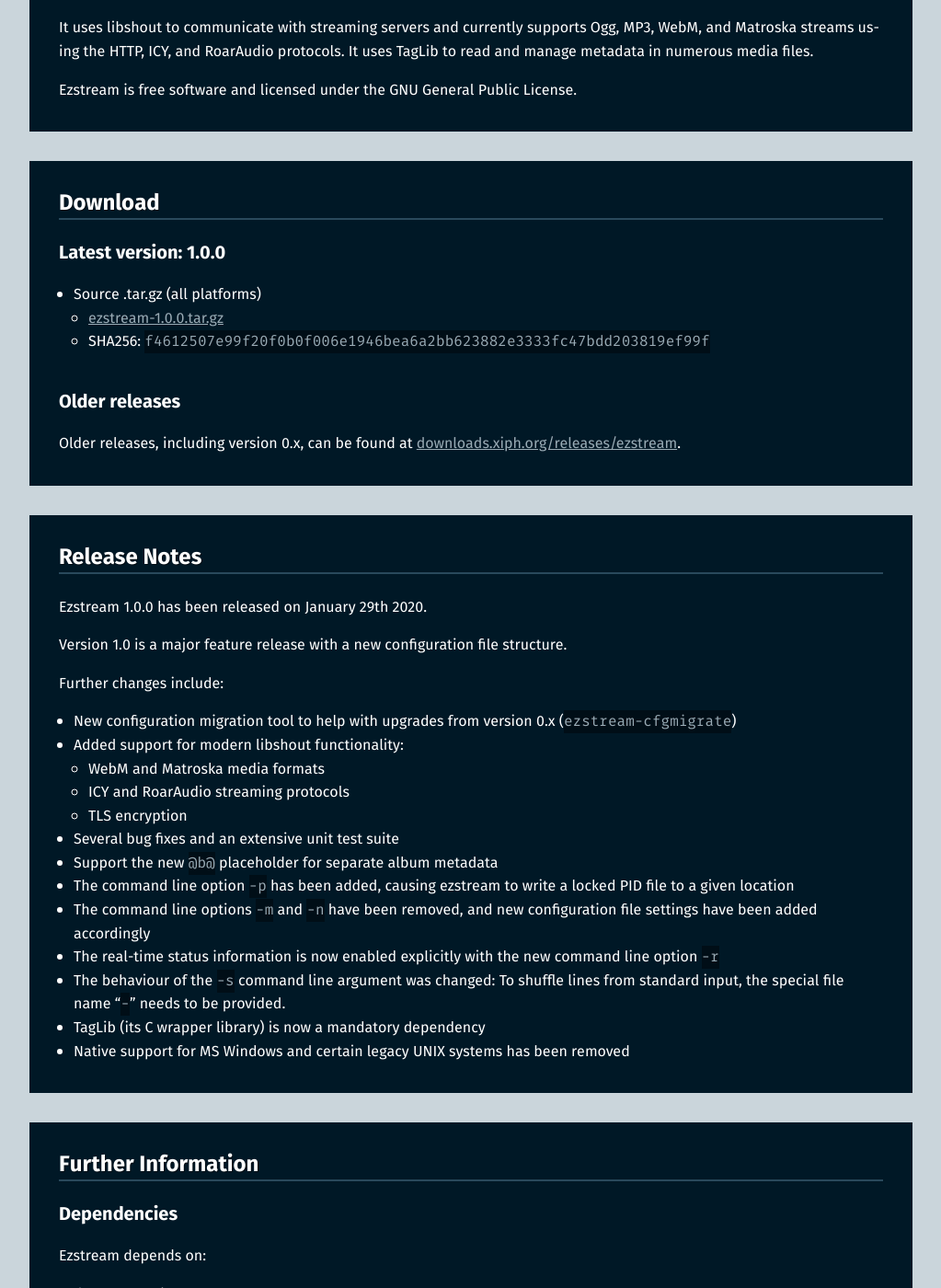
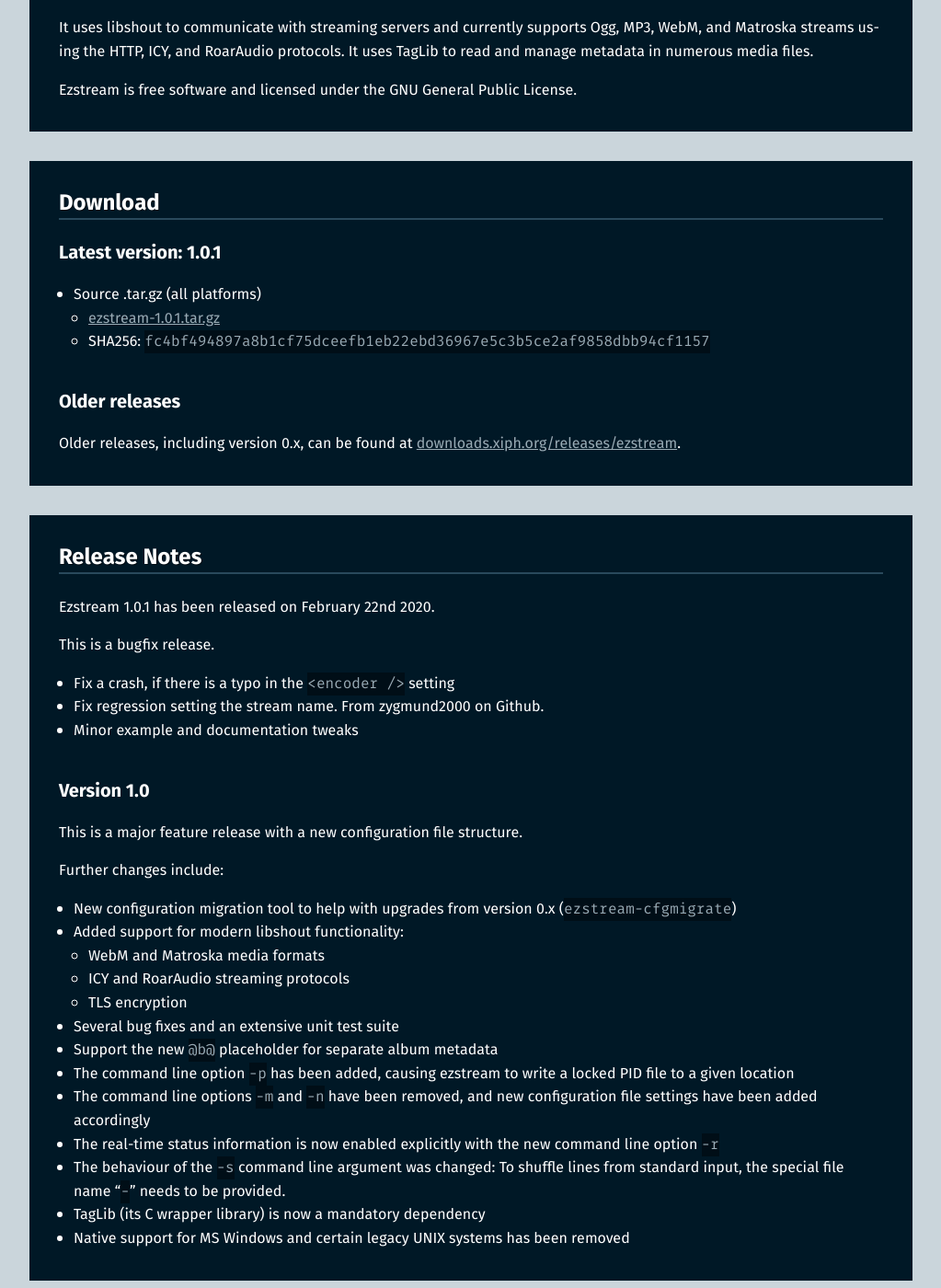
Before and after one commit to barionleg/Xipho, a Jekyll site: the page built from ezstream.md, in a window 1280 px wide and 1400 px high, scrolled down 564 px. Shown: the whole window at 92% size, without its empty margins (128-1151 px from the left). Built offline with Jekyll 4.4.1, drawn with Linux system fonts in a browser that asks for light colours.

Commit message:
Release ezstream 1.0.1
This restores commit 4ae029fc83bc38c4f79370c7bccaf38e30e342d6 from
git.xiph.org.

```diff
--- a/ezstream.md
+++ b/ezstream.md
@@ -24,11 +24,11 @@ Ezstream is free software and licensed under the GNU General Public License.
 <div class="article" id="download" markdown="1">
 # Download
 
-## Latest version: 1.0.0
+## Latest version: 1.0.1
 
 - Source .tar.gz (all platforms)
-  - [ezstream-1.0.0.tar.gz](https://downloads.xiph.org/releases/ezstream/ezstream-1.0.0.tar.gz)
-  - SHA256: `f4612507e99f20f0b0f006e1946bea6a2bb623882e3333fc47bdd203819ef99f`
+  - [ezstream-1.0.1.tar.gz](https://downloads.xiph.org/releases/ezstream/ezstream-1.0.1.tar.gz)
+  - SHA256: `fc4bf494897a8b1cf75dceefb1eb22ebd36967e5c3b5ce2af9858dbb94cf1157`
 
 ## Older releases
 
@@ -39,10 +39,17 @@ Older releases, including version 0.x, can be found at
 <div class="article" id="release-notes" markdown="1">
 # Release Notes
 
-Ezstream 1.0.0 has been released on January 29th 2020.
+Ezstream 1.0.1 has been released on February 22nd 2020.
 
-Version 1.0 is a major feature release with a new configuration file
-structure.
+This is a bugfix release.
+
+ - Fix a crash, if there is a typo in the `<encoder />` setting
+ - Fix regression setting the stream name. From zygmund2000 on Github.
+ - Minor example and documentation tweaks
+
+## Version 1.0
+
+This is a major feature release with a new configuration file structure.
 
 Further changes include:
 
```
